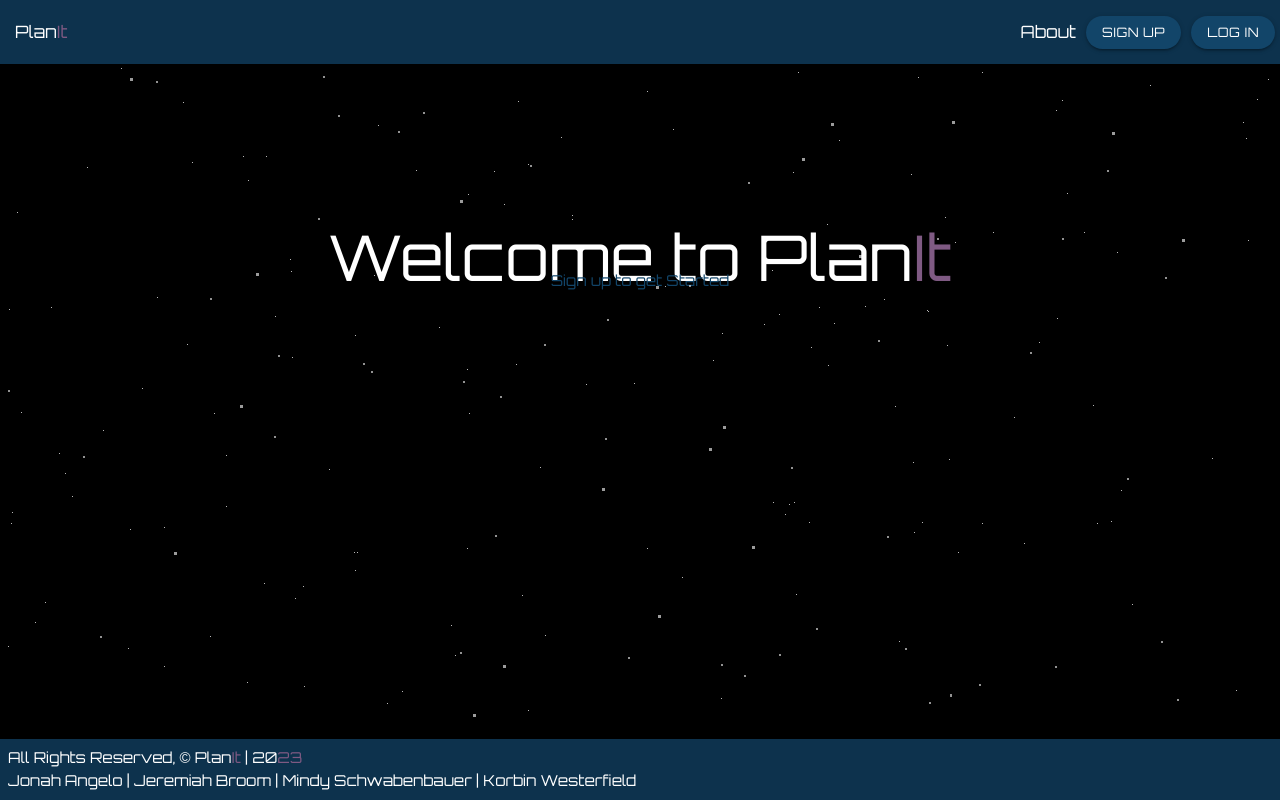
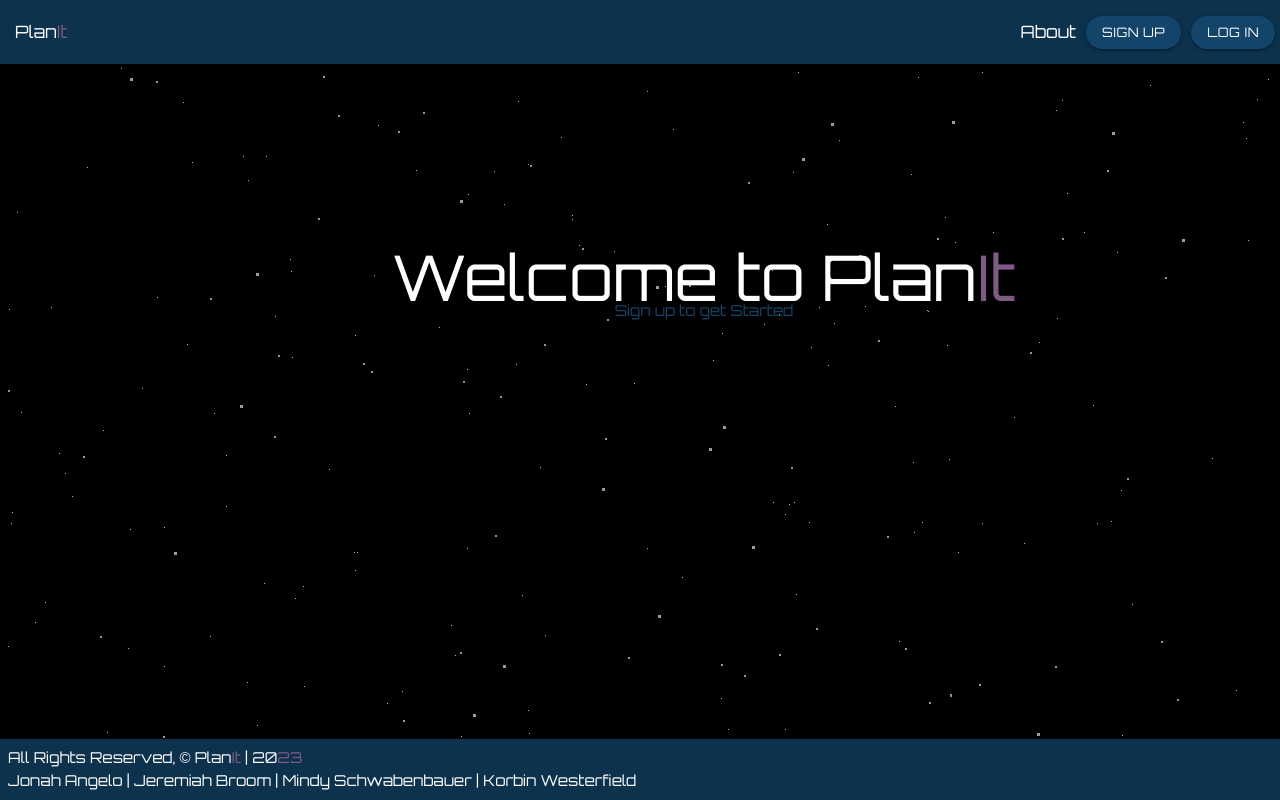
Before and after one commit to mindyschwab/Poll-App, a Django app: template planit/main_app/templates/home.html in a window 1280 px wide. Run offline with Django 3.2, Linux system fonts and the light colour scheme; the template is opened without the code that fills it, so the values that code supplies are empty; some libraries are stand-ins or nearby versions.

Commit message:
end of day commit

```diff
--- a/planit/main_app/static/css/styles.css
+++ b/planit/main_app/static/css/styles.css
@@ -62,11 +62,24 @@ h1 {
     bottom: 65%;
 }
 
+.homeTitle {
+    color: white;
+    text-align: center;
+    background-color: transparent;
+    margin-bottom: 5px;
+    position: absolute;
+    top: 25%;
+    bottom: 65%;
+    width: 100vw;
+    z-index: 4;
+}
+
 .aboutTitle {
     position: relative;
     left: 5%;
     right: 5%;
     top: 40px;
+    z-index: 3;
 }
 
 .aboutContent {
@@ -74,12 +87,12 @@ h1 {
     color: white;
     left: 5%;
     right: 5%;
-    top: 5%;
+    top: 17%;
     border-top: 3px solid #0D324D;
-    padding: 10px 30px 20px 30px;
+    padding: 10px 30px 90px 30px;
     font-size: 17px;
     background-color: transparent;
-    z-index: 4;
+    z-index: 3;
 }
 
 .aboutParagraphContainer {
@@ -104,6 +117,7 @@ h1 {
     right: 5%;
     top: 37.5%;
     bottom: 62.5%;
+    width: 100vw;
 }
 
 .contentBtn:hover {
@@ -115,11 +129,12 @@ h1 {
 section {
     position: absolute;
     width: 100%;
-    height: 90vh;
+    height: 100vh;
     overflow: hidden;
     justify-content: center;
     align-items: center;
     left: 0;
+    top: 0;
 }
 
 .stars1 {
--- a/planit/main_app/templates/about.html
+++ b/planit/main_app/templates/about.html
@@ -3,7 +3,6 @@
 {% block content %}
 <h1 class="aboutTitle">About <span class="it">us</span></h1>
 
-    <section>
         <p class="aboutContent">Welcome to Planit - the perfect event planning website for small groups of friends and family!
             <br>
             Our goal at Planit is to make planning events easier and more enjoyable for everyone involved. We understand that planning an event can be a daunting task, especially when it comes to coordinating with a group of people. That's where we come in - we offer a simple and user-friendly platform that allows you to create and share polls with your group, making it easy to gather feedback and make decisions as a team.
@@ -16,6 +15,7 @@
             <br>
             Thank you for considering Planit for your next event. We look forward to helping you plan the perfect gathering!
         </p>
+    <section>
         <div class="stars1"></div>
         <div class="stars2"></div>
         <div class="stars3"></div>
--- a/planit/main_app/templates/home.html
+++ b/planit/main_app/templates/home.html
@@ -4,11 +4,11 @@
 
 <section>
     <div class="mainContent">
-        <h1>Welcome to Plan<span class="it">It</span></h1>
+        <h1 class="homeTitle">Welcome to Plan<span class="it">It</span></h1>
             <div class="contentBtnDiv">
-                <a href="/views/signUp.html" class="contentBtn">Sign up to get Started</a>
+                <a href="{% url 'signup' %}" class="contentBtn">Sign up to get Started</a>
             </div>
-    </div>
+        </div>
     <div class="stars1"></div>
     <div class="stars2"></div>
     <div class="stars3"></div>
```
